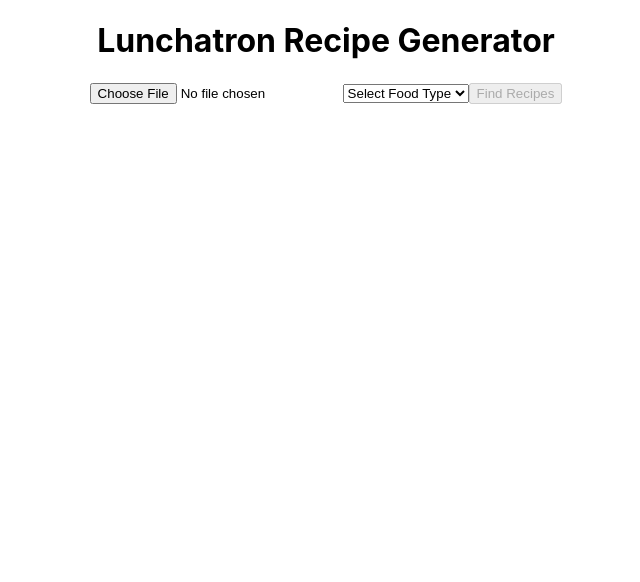
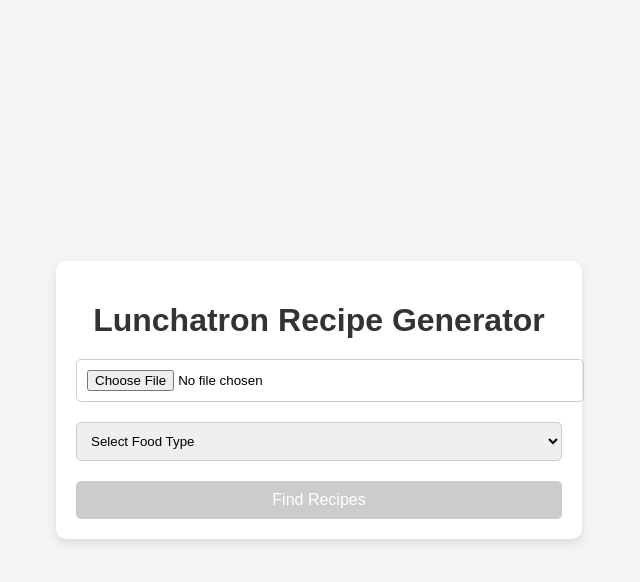
Before and after one commit to VictorSsuto/Lunchatron, a React (Create React App) app in the folder frontend/: page / in a window 1280 px wide. Shown: the top 582 px of the page, without its empty margins (314-954 px from the left). Built offline with nearby package versions, Linux system fonts and the light colour scheme.

Commit message:
Update App.css

```diff
--- a/frontend/src/App.css
+++ b/frontend/src/App.css
@@ -1,38 +1,75 @@
+body {
+  font-family: Arial, sans-serif;
+  background-color: #f4f4f4;
+  margin: 0;
+  padding: 0;
+  display: flex;
+  justify-content: center;
+  align-items: center;
+  min-height: 100vh;
+}
+
 .App {
+  background-color: #fff;
+  padding: 20px;
+  border-radius: 10px;
+  box-shadow: 0 4px 8px rgba(0, 0, 0, 0.1);
+  width: 90%;
+  max-width: 500px;
   text-align: center;
 }
 
-.App-logo {
-  height: 40vmin;
-  pointer-events: none;
+h1 {
+  color: #333;
+  margin-bottom: 20px;
 }
 
-@media (prefers-reduced-motion: no-preference) {
-  .App-logo {
-    animation: App-logo-spin infinite 20s linear;
-  }
+input[type="file"] {
+  margin-bottom: 20px;
+  padding: 10px;
+  border: 1px solid #ccc;
+  border-radius: 5px;
+  width: 100%;
 }
 
-.App-header {
-  background-color: #282c34;
-  min-height: 100vh;
-  display: flex;
-  flex-direction: column;
-  align-items: center;
-  justify-content: center;
-  font-size: calc(10px + 2vmin);
-  color: white;
+select {
+  padding: 10px;
+  border-radius: 5px;
+  border: 1px solid #ccc;
+  margin-bottom: 20px;
+  width: 100%;
 }
 
-.App-link {
-  color: #61dafb;
+button {
+  background-color: #007bff;
+  color: white;
+  padding: 10px 20px;
+  border: none;
+  border-radius: 5px;
+  cursor: pointer;
+  font-size: 16px;
+  width: 100%;
 }
 
-@keyframes App-logo-spin {
-  from {
-    transform: rotate(0deg);
-  }
-  to {
-    transform: rotate(360deg);
-  }
+button:disabled {
+  background-color: #ccc;
+  cursor: not-allowed;
 }
+
+ul {
+  list-style-type: none;
+  padding: 0;
+}
+
+li {
+  background-color: #f9f9f9;
+  margin: 10px 0;
+  padding: 10px;
+  border-radius: 5px;
+  border: 1px solid #ddd;
+}
+
+h2 {
+  color: #555;
+  margin-top: 20px;
+}
```
